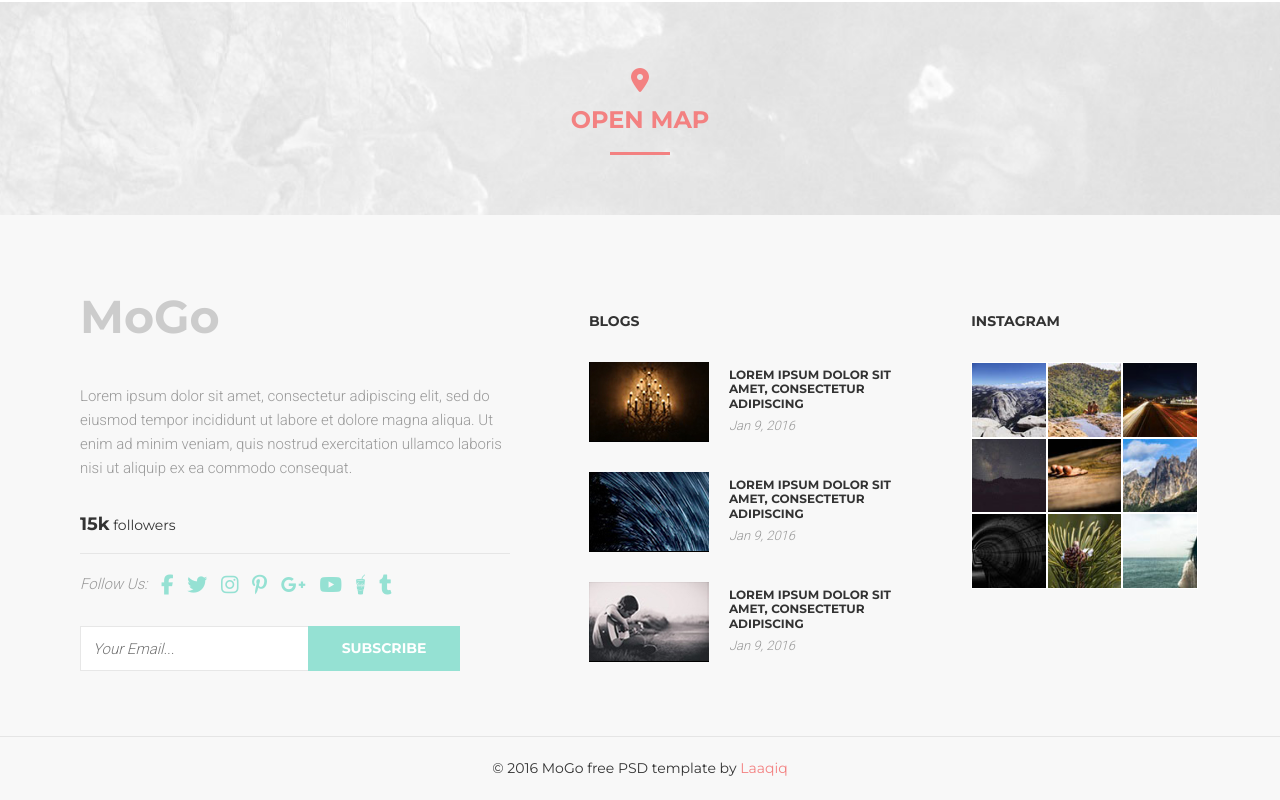
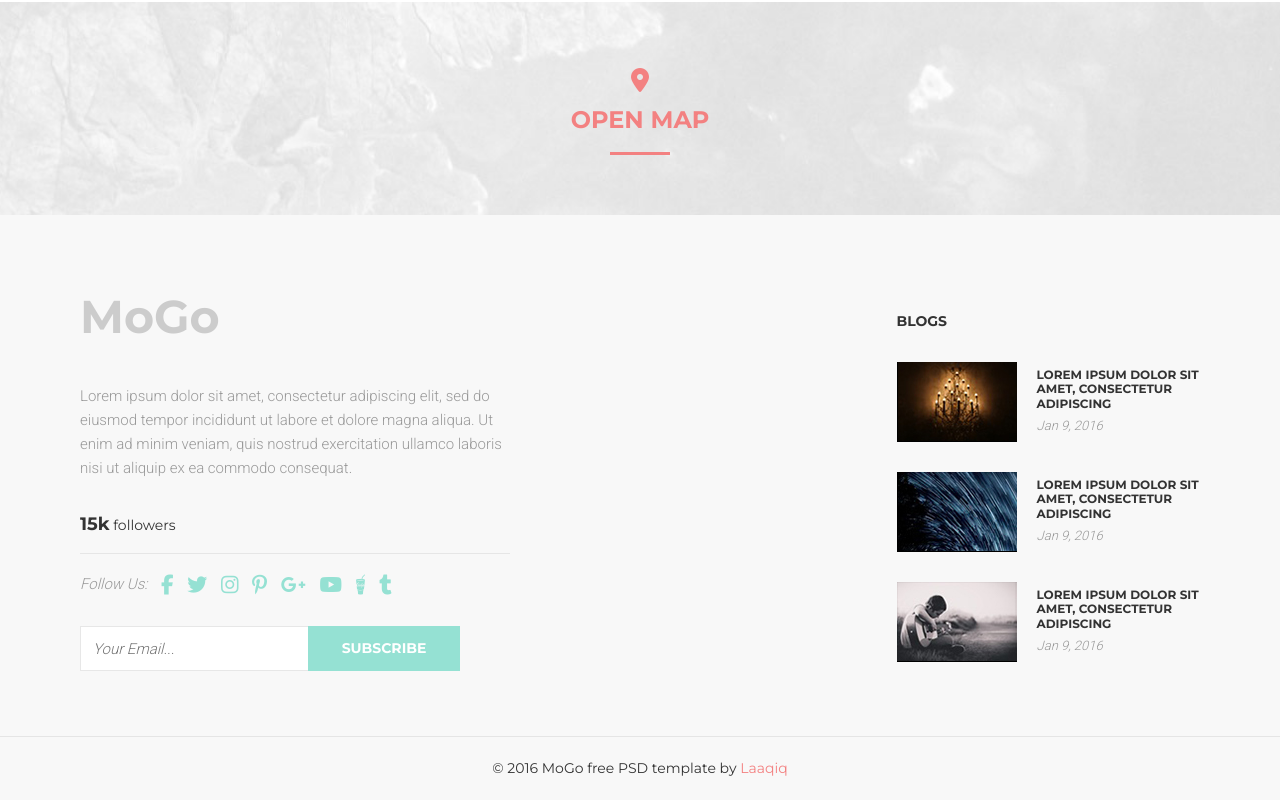
Before and after one commit to maxkrv/MoGo, a plain HTML site: page index.html in a window 1280 px wide. Shown: the part 8448-9248 px from the top of the page. Drawn offline with nearby package versions, Linux system fonts and the light colour scheme.

Commit message:
finished, i guess...

```diff
--- a/index.html
+++ b/index.html
@@ -767,40 +767,6 @@
                         </div>
                     </div>
                 </div>
-
-                <div class="footer__col">
-                    <div class="footer__title">Instagram</div>
-
-                    <div class="instagram">
-                        <a class="instagram__item" href="#" target="_blank">
-                            <img src="img/instagram/1.jpg" alt="">
-                        </a>
-                        <a class="instagram__item" href="#" target="_blank">
-                            <img src="img/instagram/2.jpg" alt="">
-                        </a>
-                        <a class="instagram__item" href="#" target="_blank">
-                            <img src="img/instagram/3.jpg" alt="">
-                        </a>
-                        <a class="instagram__item" href="#" target="_blank">
-                            <img src="img/instagram/4.jpg" alt="">
-                        </a>
-                        <a class="instagram__item" href="#" target="_blank">
-                            <img src="img/instagram/5.jpg" alt="">
-                        </a>
-                        <a class="instagram__item" href="#" target="_blank">
-                            <img src="img/instagram/6.jpg" alt="">
-                        </a>
-                        <a class="instagram__item" href="#" target="_blank">
-                            <img src="img/instagram/7.jpg" alt="">
-                        </a>
-                        <a class="instagram__item" href="#" target="_blank">
-                            <img src="img/instagram/8.jpg" alt="">
-                        </a>
-                        <a class="instagram__item" href="#" target="_blank">
-                            <img src="img/instagram/9.jpg" alt="">
-                        </a>
-                    </div>
-                </div>
             </div>
         </div>
     </footer>
--- a/main.js
+++ b/main.js
@@ -14,10 +14,9 @@ $(function() {
 
     checkScroll();
 
-    $(window).on("scroll resize", function() {
+    $(window).on("scroll", function() {
         scrollPos = $(this).scrollTop();
         checkScroll();
-        $("#nav").removeClass("active");
     });
 
     // scroll
@@ -26,6 +25,9 @@ $(function() {
 
         let elementID = $(this).data("scroll");
         let elementOffset = $(elementID).offset().top;
+
+        $("#burger").removeClass("active");
+        $("#nav").removeClass("active");
 
         $("html, body").animate({
             scrollTop: elementOffset - 50
--- a/style.css
+++ b/style.css
@@ -1443,7 +1443,7 @@ h6 {
     .devices__item-iphone {
         width: 180px;
         bottom: -50px;
-        right: -80px;
+        right: -12px;
     }
 
     /* reviews */
```
